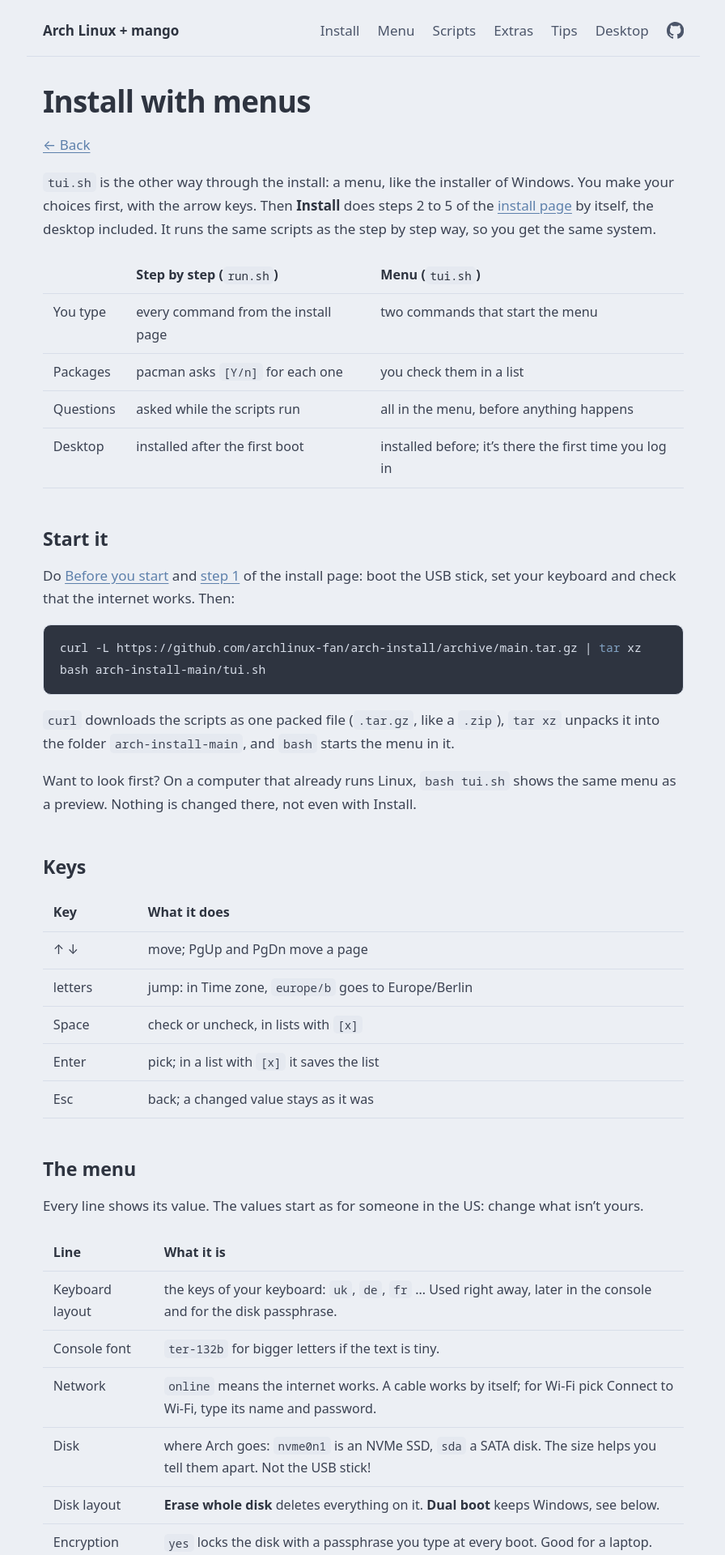
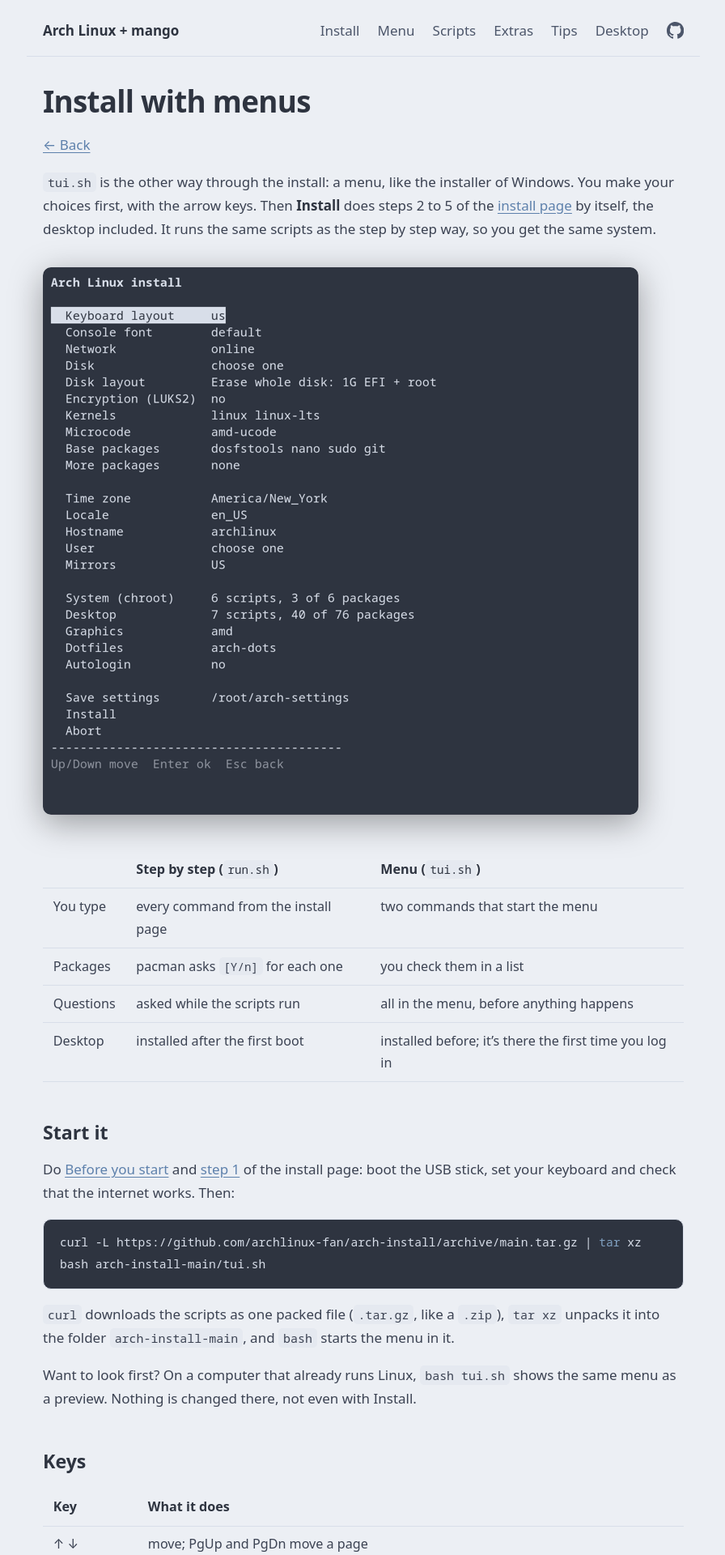
Before and after one commit to archlinux-fan/arch-install, a Jekyll site: the page built from docs/menu.md, in a window 1280 px wide. Shown: the top 1920 px of the page at 81% size, without its empty margins (191-1087 px from the left). Built offline with Jekyll 4.4.1, drawn with Linux system fonts in a browser that asks for light colours; our own code applies the rules of GitHub Pages for plain Markdown files.

Commit message:
tui.sh: GIF of the menu on the menu page and in the README box; 24x80 when the console reports 0x0; script names aligned

```diff
--- a/docs/menu.md
+++ b/docs/menu.md
@@ -6,6 +6,8 @@
 You make your choices first, with the arrow keys. Then **Install** does steps 2 to 5 of the
 [install page](../README.md) by itself, the desktop included.
 It runs the same scripts as the step by step way, so you get the same system.
+
+![The menu: picking a time zone, a package in the desktop scripts and the mirror countries](../assets/img/tui.gif)
 
 | | Step by step (`run.sh`) | Menu (`tui.sh`) |
 |---|---|---|
```
Also changed, not shown: README.md (+2 -0 lines), assets/img/tui.gif (added), 1 other file.
